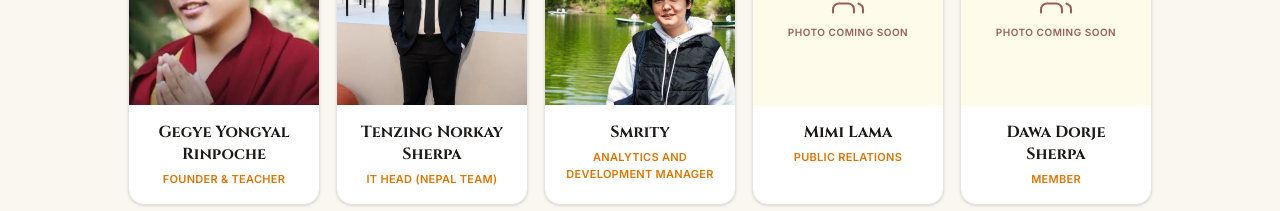
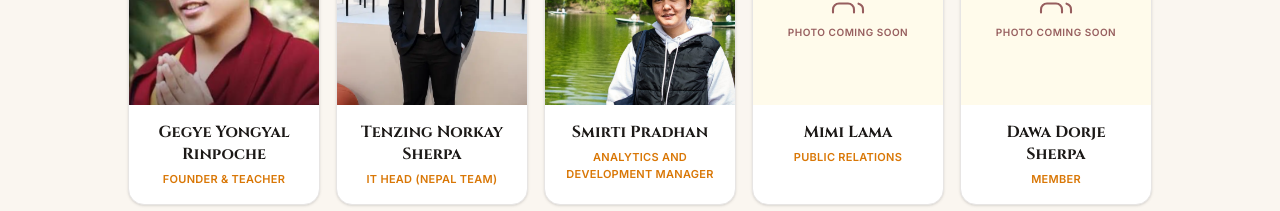
Before and after one commit to sherpaten/Zero-Point-Meditation-Center, a React (Vite) app in the folder zero-point-meditation/: page /about in a window 1280 px wide. Shown: the part 1920-2131 px from the top of the page. Built offline with nearby package versions, Linux system fonts and the light colour scheme.

Commit message:
Use Smirti Pradhan official name in team profile

```diff
--- a/zero-point-meditation/src/pages/About.jsx
+++ b/zero-point-meditation/src/pages/About.jsx
@@ -244,10 +244,10 @@ export default function About() {
               alt: "Tenzing Norkay Sherpa, IT Head of the Nepal Team"
             },
             {
-              name: "Smrity",
+              name: "Smirti Pradhan",
               role: "Analytics and Development Manager",
               image: smrityPhoto,
-              alt: "Smrity, Analytics and Development Manager"
+              alt: "Smirti Pradhan, Analytics and Development Manager"
             },
             {
               name: "Mimi Lama",
```
